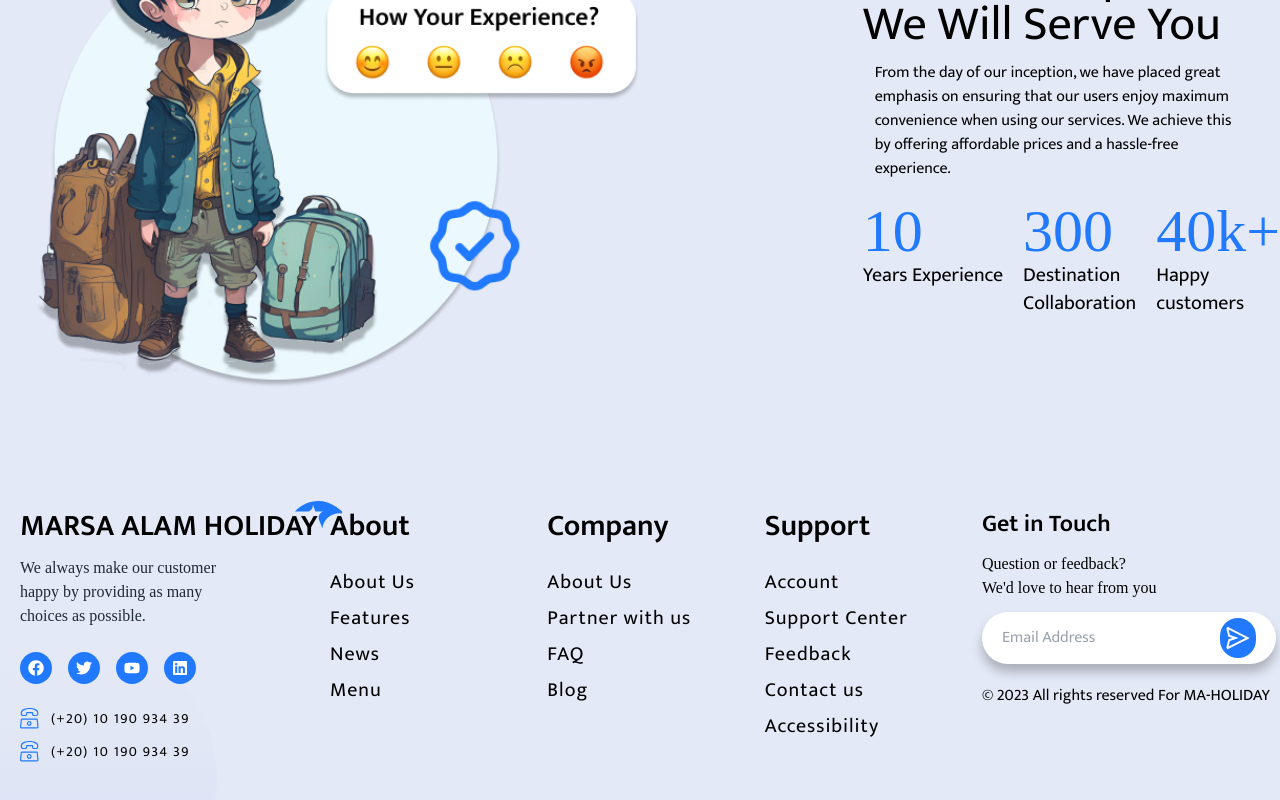
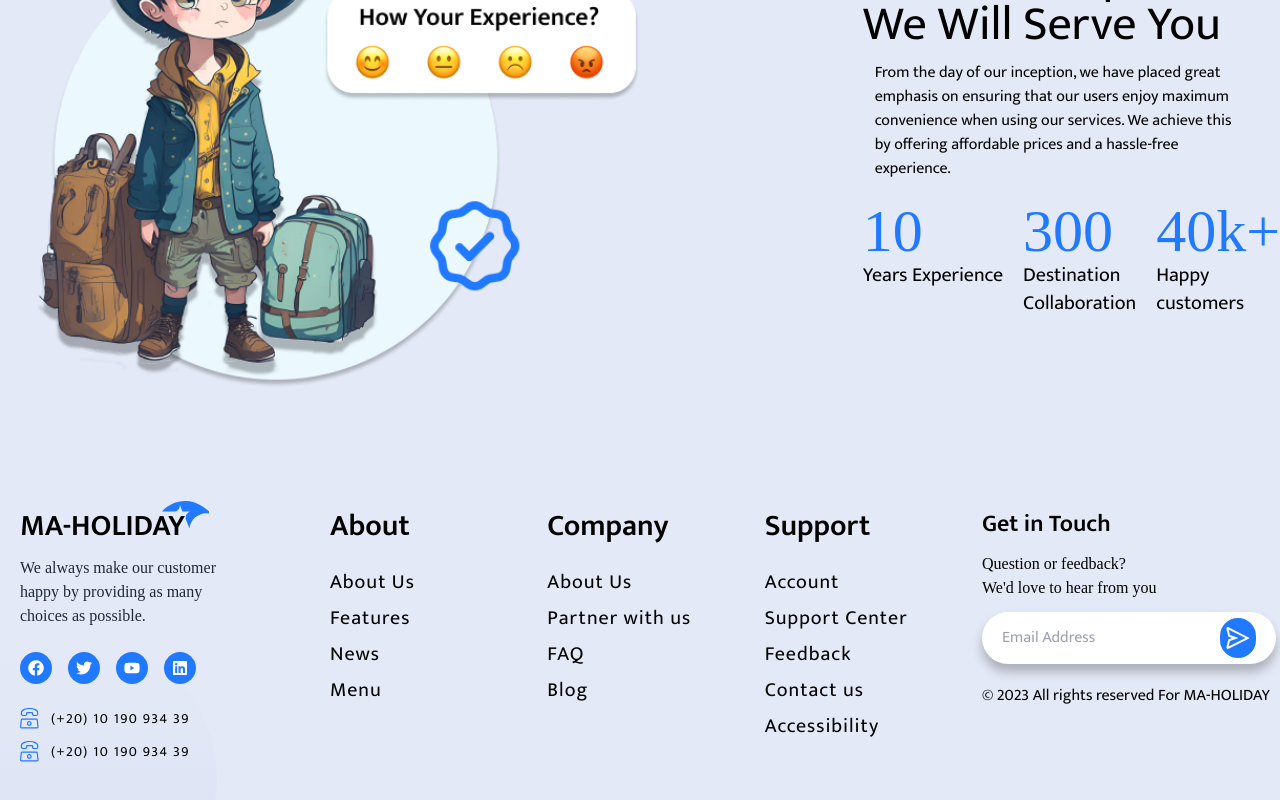
Before and after one commit to ZY1YOGI/tourist-travel, a Next.js app: page / in a window 1280 px wide. Shown: the part 3909-4709 px from the top of the page. Built offline with nearby package versions, Linux system fonts and the light colour scheme; a web font is replaced by a local one.

Commit message:
fix footer title

```diff
--- a/components/footer/footer.tsx
+++ b/components/footer/footer.tsx
@@ -11,7 +11,7 @@ export default function Footer() {
           <div className="w-full px-8 sm:w-2/3 lg:w-3/12">
             <div className="w-full mb-10">
               <Link href="/" className="flex items-center mb-3 space-x-3" title='Marsa Alam Holiday'>
-                <h1 className="relative text-2xl md:text-3xl font-bold dark:text-white whitespace-nowrap">MARSA ALAM HOLIDAY <svg width="50" height="50" viewBox="0 0 50 50" fill="none" xmlns="http://www.w3.org/2000/svg" className="absolute w-12 -right-6 -top-2">
+                <h1 className="relative text-2xl md:text-3xl font-bold dark:text-white whitespace-nowrap">MA-HOLIDAY <svg width="50" height="50" viewBox="0 0 50 50" fill="none" xmlns="http://www.w3.org/2000/svg" className="absolute w-12 -right-6 -top-2">
                     <path d="M55.6314 14.8267L53.9335 14.1257C42.962 9.5956 30.7319 16.95 29.5892 28.7648L26.1439 19.705C24.5236 15.4442 27.6062 10.8624 32.1634 10.7577L37.6586 10.6315L22.2533 10.9722L19.6858 3.82297L19.4929 5.7026C19.1857 8.69612 16.6641 10.9722 13.6549 10.9722L0.97935 10.9722C11.9699 -1.56775 30.7393 -3.58629 44.1449 6.33002L55.6314 14.8267Z" fill="#2079FF" />
                   </svg>
                 </h1>
```
